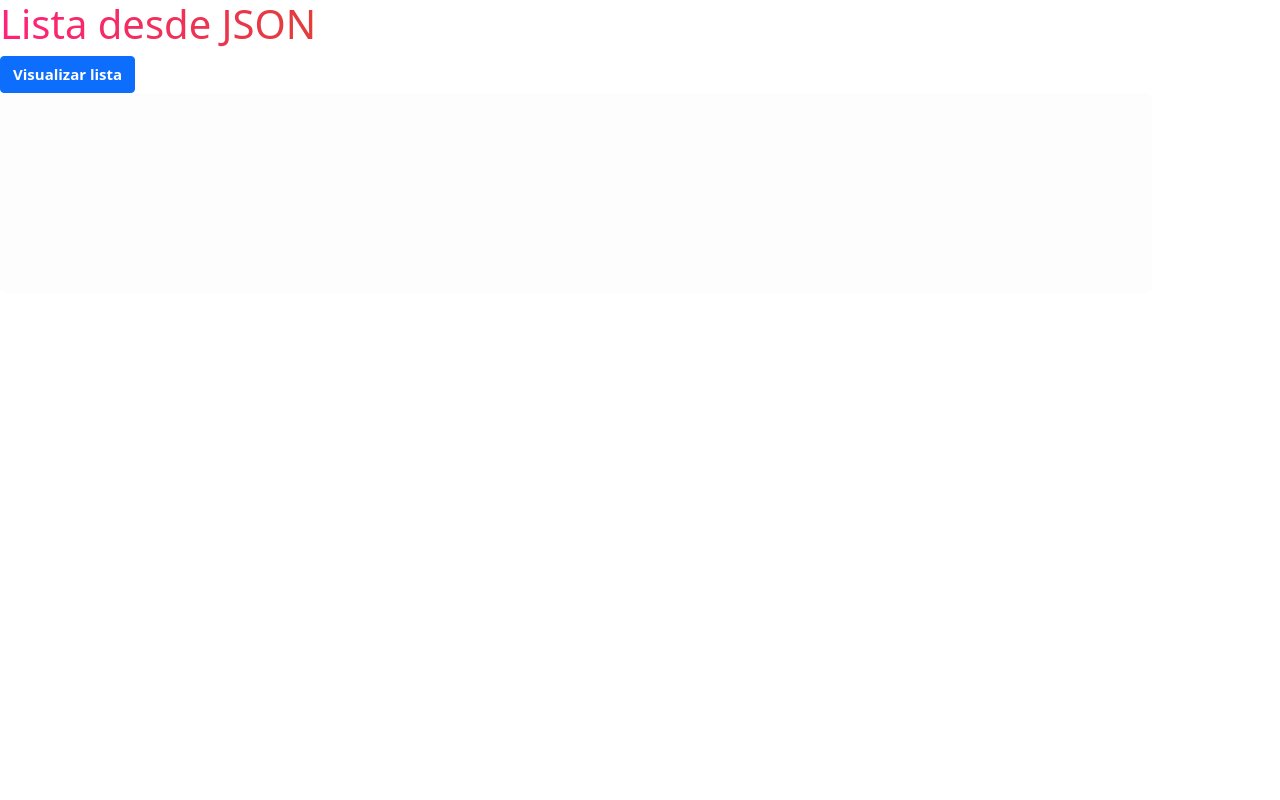
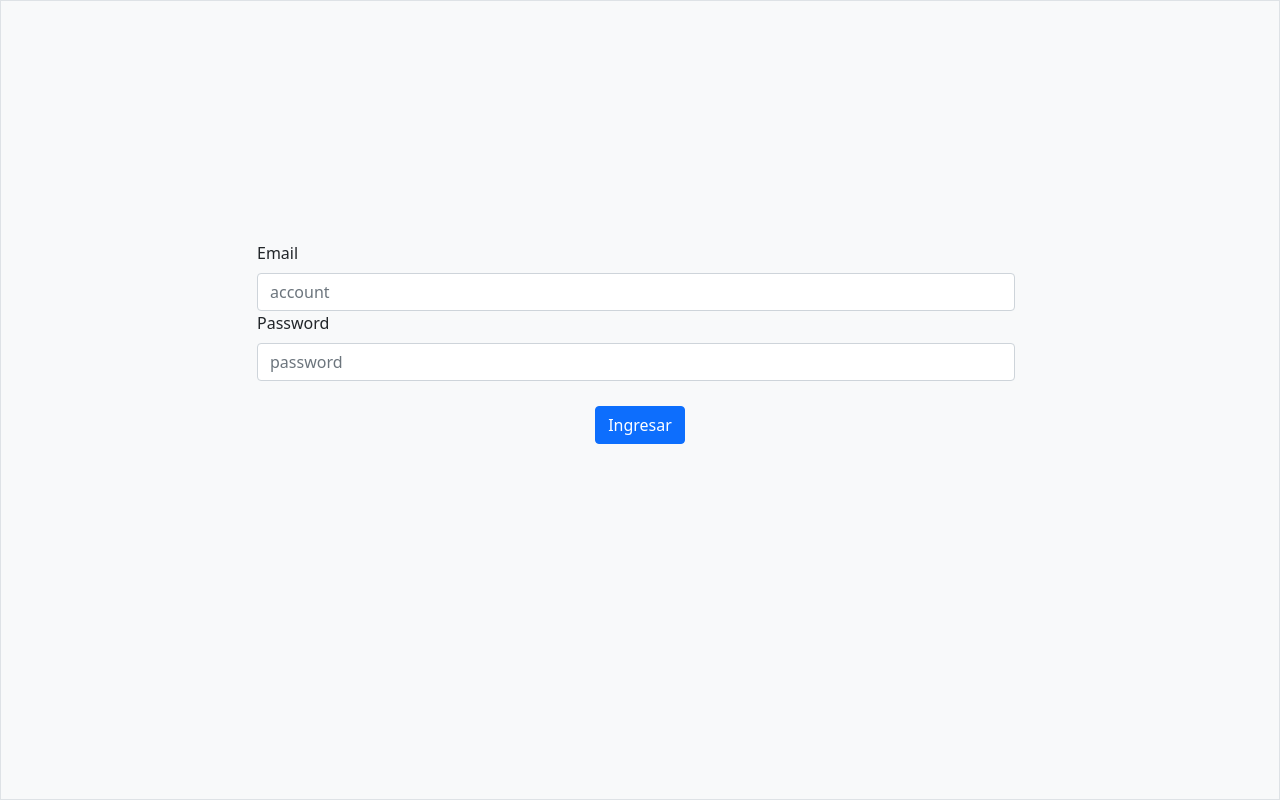
Before and after one commit to rony-rr/test-react-frontend-project-devf, a React (Create React App) app: page / in a window 1280 px wide. Built offline with nearby package versions, Linux system fonts and the light colour scheme.

Commit message:
update 02 de Feb 2022
<3

```diff
--- a/package.json
+++ b/package.json
@@ -12,8 +12,10 @@
     "react-dom": "^17.0.2",
     "react-router-dom": "^6.0.2",
     "react-scripts": "4.0.3",
+    "react-slick": "^0.28.1",
     "reactstrap": "^9.0.1",
     "sass": "^1.43.4",
+    "slick-carousel": "^1.8.1",
     "web-vitals": "^1.0.1",
     "webpack": "4.44.2"
   },
--- a/src/Components/Molecules/CardItemIMB/_card.scss
+++ b/src/Components/Molecules/CardItemIMB/_card.scss
@@ -1,5 +1,17 @@
 @use "../../../Sass/_vars.scss" as *;
 
-.card__imb{
-    margin-top: 25px;
+.card__imb {
+  margin: 0 25px 20px;
+  padding: 10px 15px;
+  box-shadow: 9px 9px 7px rgba(0, 0, 0, 0.3);
+
+  .card__imb--image {
+    width: 100%;
+    height: 200px;
+    object-fit: contain;
+    border-radius: 7px;
+  }
+
+  .card__imb--body {
+  }
 }
--- a/src/Components/Molecules/CardItemIMB/index.js
+++ b/src/Components/Molecules/CardItemIMB/index.js
@@ -1,16 +1,30 @@
 import React from "react";
 
-import { Card, CardBody, CardTitle, CardSubtitle, CardText } from "reactstrap";
+import {
+  Card,
+  CardBody,
+  CardImg,
+  CardTitle,
+  CardSubtitle,
+  CardText,
+} from "reactstrap";
 import ButtonComponent from "../../Atoms/Button";
 
 import "./_card.scss";
 
-export default function CardItemIMB({ title, subtitle, text, ...props }) {
+export default function CardItemIMB({ title, subtitle, text, image, ...props }) {
   if (!title || !text) return null;
 
   return (
     <Card className="card__imb">
-      <CardBody>
+      <CardImg
+        className="card__imb--image"
+        alt=""
+        src={image || "https://picsum.photos/318/180"}
+        top
+        width="100%"
+      />
+      <CardBody className="card__imb--body">
         <CardTitle tag="h5">{title}</CardTitle>
         <CardSubtitle className="mb-2 text-muted" tag="h6">
           {subtitle}
--- /dev/null
+++ b/src/Components/Organisms/CarouselPelis/_style.scss
@@ -0,0 +1,11 @@
+@use "../../../Sass/_vars.scss" as *;
+
+.carousel__pelis{
+    margin: 0 10vw;
+    margin-top: 5vh;
+    margin-bottom: 5vh;
+    padding-top: 8vh;
+    padding-bottom: 8vh;
+    border-top: solid 2px $purple-color;
+    border-bottom: solid 2px $purple-color;
+}
--- /dev/null
+++ b/src/Components/Organisms/CarouselPelis/index.js
@@ -0,0 +1,22 @@
+import React from "react";
+import Slider from "react-slick";
+
+import "./_style.scss";
+
+export default function CarouselPelis({ isShow, children, ...props }) {
+  const settings = {
+    dots: true,
+    infinite: true,
+    speed: 500,
+    slidesToShow: 3,
+    slidesToScroll: 1,
+  };
+
+  if (!isShow) return null;
+
+  return (
+    <Slider {...settings} className="carousel__pelis">
+      {children}
+    </Slider>
+  );
+}
--- a/src/Pages/App.js
+++ b/src/Pages/App.js
@@ -1,9 +1,16 @@
 import React, { useState, useEffect } from "react";
 
-// import { BrowserRouter as Router, Routes, Route } from "react-router-dom";
+import { BrowserRouter as Router, Routes, Route } from "react-router-dom";
+
+/** Import Slick CSS */
+import "../../node_modules/slick-carousel/slick/slick.css";
+import "../../node_modules/slick-carousel/slick/slick-theme.css";
+
+/** Import Bootstrap CSS */
+import "bootstrap/dist/css/bootstrap.min.css";
 
 // /** Import utils */
-// import checkToken from "../utils/useTokenValidate";
+import checkToken from "../utils/useTokenValidate";
 
 // /** Import src's */
 // import logo from "../logo.svg";
@@ -56,55 +63,48 @@ import React, { useState, useEffect } from "react";
 
 // export default App;
 
-import { BrowserRouter as Router, Routes, Route } from "react-router-dom";
+/** Import Pages */
+import Home from "./Home/index";
+import Login from "./Login/index";
 
-import "bootstrap/dist/css/bootstrap.min.css";
+const StackLogin = () => {
+  return (
+    <Router>
+      <Routes>
+        <Route path="/" element={<Login />} />
+      </Routes>
+    </Router>
+  );
+};
 
-/** Import Data */
-import DataIMB from "../Data/IMB.json";
-
-import Title from "../Components/Atoms/Title";
-import ButtonComponent from "../Components/Atoms/Button";
-import CardItemIMB from "../Components/Molecules/CardItemIMB";
+const StackNavigator = () => {
+  return (
+    <Router>
+      <Routes>
+        <Route path="/" element={<Home />} />
+        {/* <Route path="/blog" element={<Blog />} /> */}
+      </Routes>
+    </Router>
+  );
+};
 
 export default function App(props) {
-  const [isShow, setIsShow] = useState(false);
+  const [token, setToken] = useState(null);
 
-  const RenderList = () => {
-    const result =
-      DataIMB?.d?.map((item, i) => {
-        return (
-          <CardItemIMB
-            key={"item_card_imb_" + i}
-            title={item?.l || null}
-            subtitle={item?.q || null}
-            text={item?.s || null}
-          />
-        );
-      }) || null;
+  useEffect(() => {
+    callCheckToken();
+  }, []);
 
-    return result;
+  useEffect(() => {
+    // console.log({ token });
+  }, [token]);
+
+  const callCheckToken = async () => {
+    const tokenTemp = await checkToken();
+    if (tokenTemp) setToken(tokenTemp);
   };
 
-  return (
-    <>
-      <Title title="Lista desde JSON" level={1} />
-      <ButtonComponent
-        color="primary"
-        text={isShow ? "Ocultar lista" : "Visualizar lista"}
-        onClick={() => setIsShow(!isShow)}
-      />
-      <div
-        style={{
-          width: "90%",
-          margin: "20 auto",
-          padding: 100,
-          backgroundColor: "#FDFDFD",
-          borderRadius: 7,
-        }}
-      >
-        {isShow && RenderList()}
-      </div>
-    </>
-  );
+  if (!token) return <StackLogin />;
+
+  return <StackNavigator />;
 }
--- /dev/null
+++ b/src/Pages/Home/_home.scss
@@ -0,0 +1,14 @@
+@use "../../Sass/_vars.scss" as *;
+
+.floating--close {
+  position: absolute;
+  bottom: 50px;
+  right: 50px;
+  background-color: #282c34;
+  color: #fff;
+  font-size: large;
+  font-weight: 700;
+  border-radius: 8px;
+  padding: 10px 15px;
+  cursor: pointer;
+}
--- /dev/null
+++ b/src/Pages/Home/index.jsx
@@ -0,0 +1,55 @@
+import React, { useState } from "react";
+
+/** Import Data */
+import DataIMB from "../../Data/IMB.json";
+
+import Title from "../../Components/Atoms/Title";
+import ButtonComponent from "../../Components/Atoms/Button";
+import CardItemIMB from "../../Components/Molecules/CardItemIMB";
+import CarouselPelis from "../../Components/Organisms/CarouselPelis";
+
+import "./_home.scss";
+
+export default function Home(props) {
+  const [isShow, setIsShow] = useState(false);
+
+  const RenderList = () => {
+    const result =
+      DataIMB?.d?.map((item, i) => {
+        return (
+          <CardItemIMB
+            key={"item_card_imb_" + i}
+            title={item?.l || null}
+            subtitle={item?.q || null}
+            text={item?.s || null}
+            image={item?.i?.imageUrl || null}
+          />
+        );
+      }) || null;
+
+    return result;
+  };
+
+  return (
+    <>
+      <Title title="Lista desde JSON" level={1} />
+      <ButtonComponent
+        color="primary"
+        text={isShow ? "Ocultar lista" : "Visualizar lista"}
+        onClick={() => setIsShow(!isShow)}
+      />
+      <CarouselPelis isShow={isShow}>{RenderList()}</CarouselPelis>
+
+      <div className="floating--close">
+        <span
+          onClick={() => {
+            localStorage.clear();
+            window.location.reload();
+          }}
+        >
+          Cerrar Sesión
+        </span>
+      </div>
+    </>
+  );
+}
--- /dev/null
+++ b/src/Pages/Login/_login.scss
@@ -0,0 +1,17 @@
+@use "../../Sass/_vars.scss" as *;
+
+.bg-light {
+    padding: 30vh 20vw;
+    padding-left: 20vw !important;
+    padding-right: 20vw !important;
+    height: 100vh;
+
+    .btn--view{
+        width: 100%;
+        display: flex;
+        flex-direction: column;
+        justify-content: center;
+        align-items: center;
+        padding-top: 25px;
+    }
+}
--- /dev/null
+++ b/src/Pages/Login/index.jsx
@@ -0,0 +1,64 @@
+import React, { useState } from "react";
+import { Container, Form, FormGroup, Label, Input, Button } from "reactstrap";
+
+/** Import utils */
+import makeToken from "../../utils/useRandomString";
+
+/** Import CSS */
+import "./_login.scss";
+
+export default function Login(props) {
+  const [userAccount, setUserAccount] = useState("");
+  const [userPass, setUserPass] = useState("");
+
+  const generateToken = async () => {
+    if (
+      !userAccount ||
+      !userAccount?.length ||
+      !userPass ||
+      !userPass?.length
+    ) {
+      alert("Campos incompletos");
+    }
+    const tokenUserToSave = await makeToken(8);
+    if (tokenUserToSave) localStorage.setItem("tokenUser", tokenUserToSave);
+    window.location.reload();
+  };
+
+  return (
+    <Container className="bg-light border" fluid>
+      <Form inline>
+        <FormGroup className="mb-2 me-sm-2 mb-sm-0">
+          <Label className="me-sm-2" for="exampleEmail">
+            Email
+          </Label>
+          <Input
+            id="exampleEmail"
+            name="email"
+            value={userAccount}
+            onChange={(e) => setUserAccount(e.target.value)}
+            placeholder="account"
+            type="email"
+          />
+        </FormGroup>
+        <FormGroup className="mb-2 me-sm-2 mb-sm-0">
+          <Label className="me-sm-2" for="examplePassword">
+            Password
+          </Label>
+          <Input
+            id="examplePassword"
+            name="password"
+            value={userPass}
+            onChange={(e) => setUserPass(e.target.value)}
+            placeholder="password"
+            type="password"
+          />
+        </FormGroup>
+
+        <div className="btn--view">
+          <Button color="primary" onClick={() => generateToken()}>Ingresar</Button>
+        </div>
+      </Form>
+    </Container>
+  );
+}
```
Also changed, not shown: src/Pages/Blog/_blog.scss (added), src/Pages/Blog/index.jsx (added), 1 other file (tests, documents, lock files or other folders).
